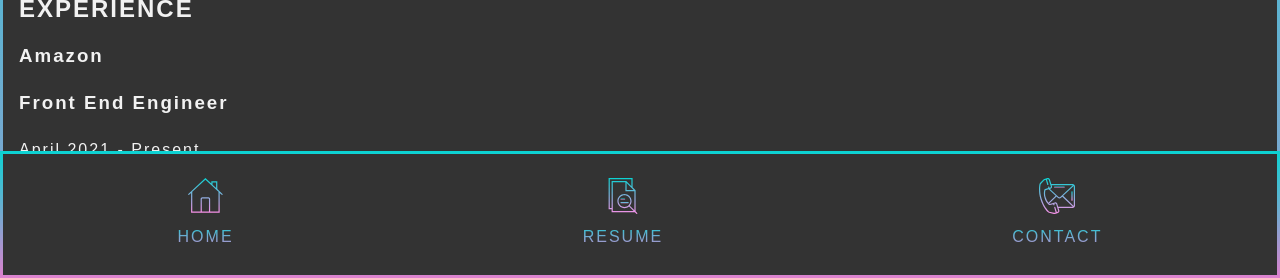
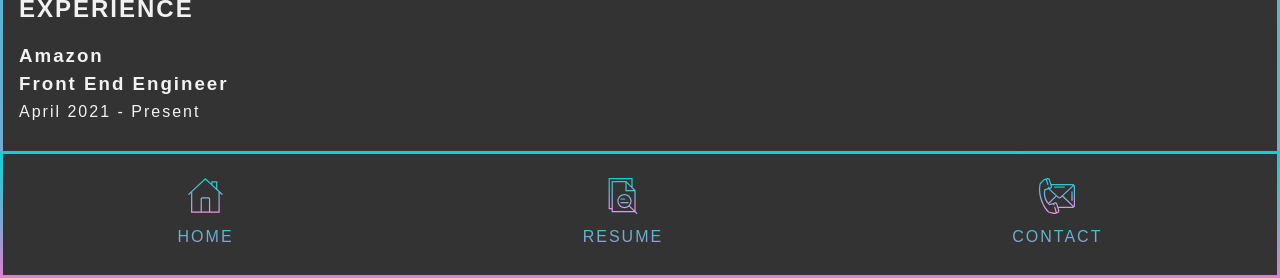
Before and after one commit to joeybuenosdias/nextjs-portfolio, a Next.js app: page /resume in a window 1280 px wide. Shown: the part 522-800 px from the top of the page. Built offline with nearby package versions, Linux system fonts and the light colour scheme.

Commit message:
Add styles to resume

```diff
--- a/components/resume/resume.js
+++ b/components/resume/resume.js
@@ -3,9 +3,11 @@ import {
 	StyledResumeContainer,
 	StyledResume,
 	StyledSection,
-	StyledSkillContainer,
-	StyledSkillRow,
-	StyledSkillCell,
+	StyledSkillsContainer,
+	StyledSkillsRow,
+	StyledSkillsCell,
+	StyledJobHeading,
+	StyledJobDetail,
 } from './resume.styled'
 
 export default function Resume() {
@@ -98,15 +100,15 @@ const skillsData = [
 function Skills() {
 	return (
 		<Section title="SKILLS">
-			<StyledSkillContainer>
+			<StyledSkillsContainer>
 				{skillsData.map((row) => (
-					<StyledSkillRow>
+					<StyledSkillsRow>
 						{row.map((cell) => (
-							<StyledSkillCell>{cell.name}</StyledSkillCell>
+							<StyledSkillsCell>{cell.name}</StyledSkillsCell>
 						))}
-					</StyledSkillRow>
+					</StyledSkillsRow>
 				))}
-			</StyledSkillContainer>
+			</StyledSkillsContainer>
 		</Section>
 	)
 }
@@ -158,8 +160,8 @@ function Job({
 	return (
 		<div>
 			<div>
-				<h3>{employer}</h3>
-				<h3>{jobTitle}</h3>
+				<StyledJobHeading>{employer}</StyledJobHeading>
+				<StyledJobHeading>{jobTitle}</StyledJobHeading>
 				<div>
 					<span>
 						{startDate}
@@ -174,7 +176,7 @@ function Job({
 			</div>
 			<ul>
 				{details.map((detail) => (
-					<li>{detail}</li>
+					<StyledJobDetail>{detail}</StyledJobDetail>
 				))}
 			</ul>
 		</div>
--- a/components/resume/resume.styled.js
+++ b/components/resume/resume.styled.js
@@ -18,15 +18,15 @@ export const StyledSection = styled.section`
 	color: ${({ theme }) => theme.fontColor};
 `
 
-export const StyledSkillContainer = styled.div`
+export const StyledSkillsContainer = styled.div`
 	border: 0.5px solid ${({ theme }) => theme.fontColor};
 `
 
-export const StyledSkillRow = styled.div`
+export const StyledSkillsRow = styled.div`
 	display: flex;
 `
 
-export const StyledSkillCell = styled.div`
+export const StyledSkillsCell = styled.div`
 	display: flex;
 	justify-content: center;
 	align-items: center;
@@ -35,3 +35,11 @@ export const StyledSkillCell = styled.div`
 	font-size: var(--font-size-sm);
 	padding: 8px 0;
 `
+
+export const StyledJobHeading = styled.h3`
+	margin: 0;
+`
+
+export const StyledJobDetail = styled.li`
+	margin: 20px 0;
+`
```
